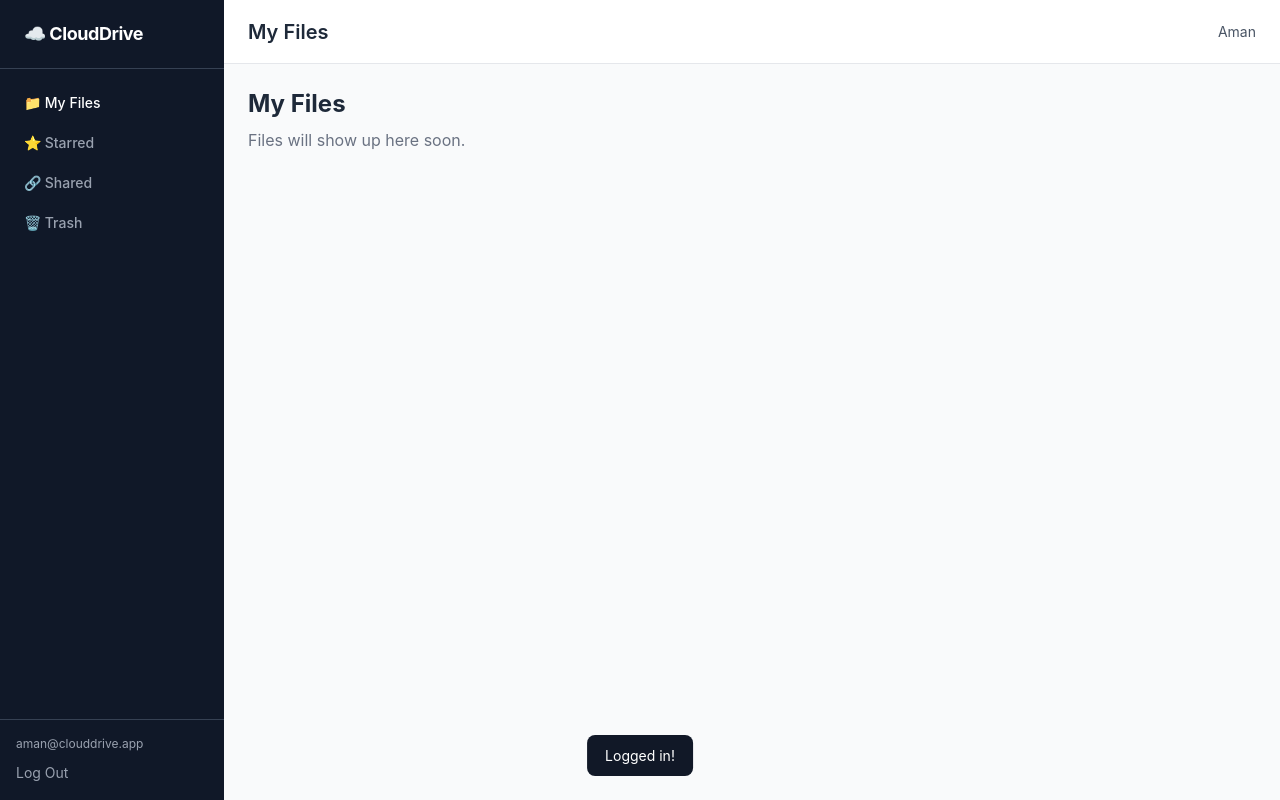
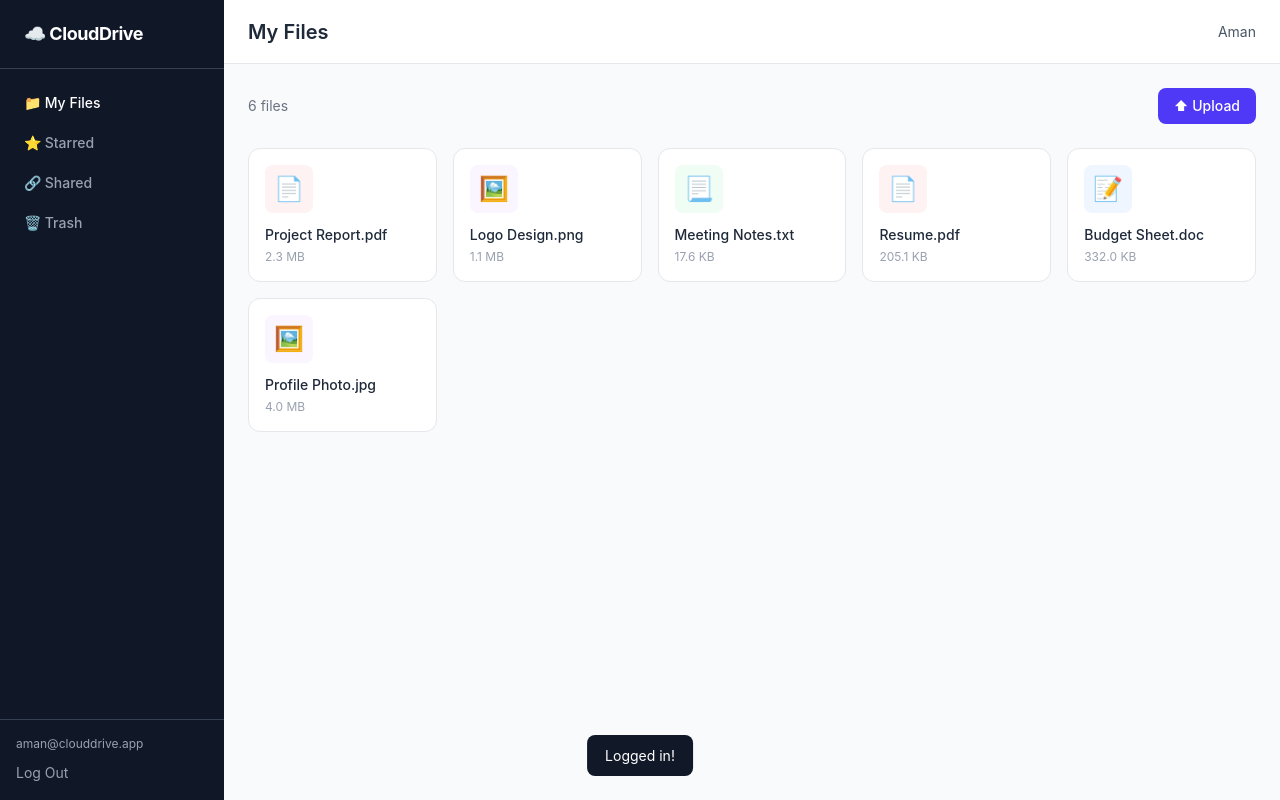
Before and after one commit to Aman-363/Cloud-Drive, a React (Vite) app: page /dashboard in a window 1280 px wide. Both pictures are taken after typing "name@example.com", "Sample123" into the empty fields and a click on the button "Log In". Built offline with nearby package versions, Linux system fonts and the light colour scheme.

Commit message:
Add file browser with FileCard grid component

```diff
--- /dev/null
+++ b/src/components/files/FileBrowser.jsx
@@ -0,0 +1,35 @@
+import FileCard from './FileCard'
+
+const MOCK_FILES = [
+  { id: '1', name: 'Project Report.pdf', size: 2400000, type: 'pdf' },
+  { id: '2', name: 'Logo Design.png', size: 1200000, type: 'image' },
+  { id: '3', name: 'Meeting Notes.txt', size: 18000, type: 'text' },
+  { id: '4', name: 'Resume.pdf', size: 210000, type: 'pdf' },
+  { id: '5', name: 'Budget Sheet.doc', size: 340000, type: 'doc' },
+  { id: '6', name: 'Profile Photo.jpg', size: 4200000, type: 'image' },
+]
+
+function FileBrowser() {
+  return (
+    <div>
+      {/* Toolbar */}
+      <div className="flex items-center justify-between mb-6">
+        <p className="text-sm text-gray-500">
+          {MOCK_FILES.length} files
+        </p>
+        <button className="bg-indigo-600 hover:bg-indigo-700 text-white text-sm font-medium px-4 py-2 rounded-lg transition">
+          ⬆ Upload
+        </button>
+      </div>
+
+      {/* File grid */}
+      <div className="grid grid-cols-2 sm:grid-cols-3 md:grid-cols-4 lg:grid-cols-5 gap-4">
+        {MOCK_FILES.map(file => (
+          <FileCard key={file.id} file={file} />
+        ))}
+      </div>
+    </div>
+  )
+}
+
+export default FileBrowser
--- /dev/null
+++ b/src/components/files/FileCard.jsx
@@ -0,0 +1,39 @@
+function FileCard({ file }) {
+  const icons = {
+    pdf:    { icon: '📄', bg: 'bg-red-50',    text: 'text-red-600' },
+    image:  { icon: '🖼️', bg: 'bg-purple-50', text: 'text-purple-600' },
+    doc:    { icon: '📝', bg: 'bg-blue-50',   text: 'text-blue-600' },
+    text:   { icon: '📃', bg: 'bg-green-50',  text: 'text-green-600' },
+    folder: { icon: '📁', bg: 'bg-yellow-50', text: 'text-yellow-600' },
+    default:{ icon: '📎', bg: 'bg-gray-50',   text: 'text-gray-600' },
+  }
+
+  const style = icons[file.type] || icons.default
+
+  function formatSize(bytes) {
+    if (bytes < 1024) return bytes + ' B'
+    if (bytes < 1024 * 1024) return (bytes / 1024).toFixed(1) + ' KB'
+    return (bytes / 1024 / 1024).toFixed(1) + ' MB'
+  }
+
+  return (
+    <div className="bg-white border border-gray-200 rounded-xl p-4 hover:shadow-md transition cursor-pointer">
+      {/* Icon */}
+      <div className={`w-12 h-12 rounded-lg ${style.bg} flex items-center justify-center text-2xl mb-3`}>
+        {style.icon}
+      </div>
+
+      {/* File name */}
+      <p className="text-sm font-medium text-gray-800 truncate mb-1">
+        {file.name}
+      </p>
+
+      {/* File size */}
+      <p className="text-xs text-gray-400">
+        {formatSize(file.size)}
+      </p>
+    </div>
+  )
+}
+
+export default FileCard
--- a/src/pages/dashboard.jsx
+++ b/src/pages/dashboard.jsx
@@ -1,9 +1,13 @@
+import FileBrowser from '../components/files/FileBrowser'
+
+
 function DashboardPage() {
   return (
     <div>
-      <h1 className="text-2xl font-bold text-gray-800 mb-2">My Files</h1>
-      <p className="text-gray-500">Files will show up here soon.</p>
+
+      <FileBrowser />
     </div>
+
   )
 }
 
```
